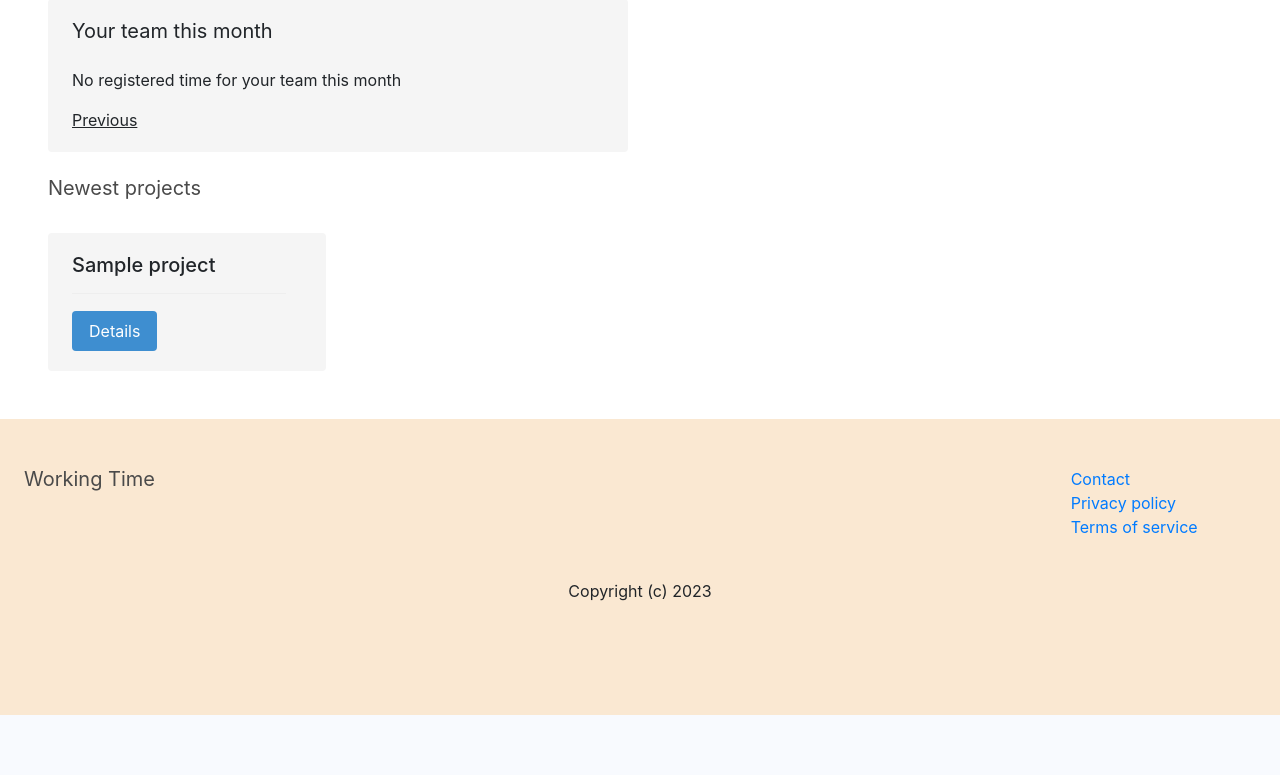
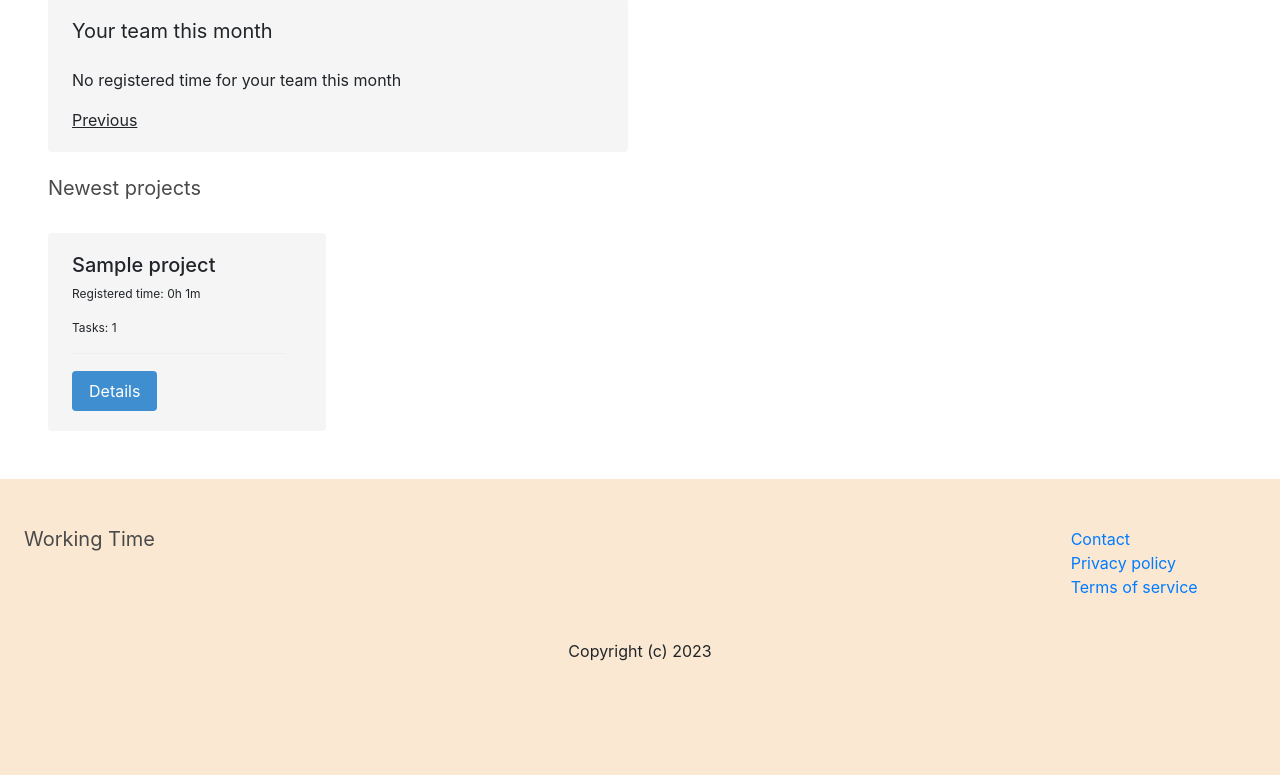
Before and after one commit to dinocom33/workingtime, a Django app: page /dashboard/ in a window 1280 px wide. Shown: the part 302-1077 px from the top of the page. Before the commit the page ends 1017 px from the top, so only its background shows below. Run offline with Django 4.2, Linux system fonts and the light colour scheme; a user stored in the database is signed in; tables that the repository leaves empty hold one stand-in row (values such as "Sample post"); some libraries are stand-ins or nearby versions.

Commit message:
Add new functionality

```diff
--- a/apps/dashboard/templates/dashboard/dashboard.html
+++ b/apps/dashboard/templates/dashboard/dashboard.html
@@ -125,8 +125,16 @@
             <div class="column is-3">
                 <div class="notification">
                     <h2 class="is-size-5">{{ project.title }}</h2>
+                    <p class="is-size-7">Registered time: {{ project.registered_time|format_minutes }}</p>
+                    <p class="is-size-7">Tasks: {{ project.num_tasks_todo }}</p>
                     <hr>
                     <a href="{% url 'project:project' project.id %}" class="button is-info">Details</a>
+                </div>
+            </div>
+        {% empty %}
+            <div class="column is-3">
+                <div class="notification">
+                    <p>No project</p>
                 </div>
             </div>
         {% endfor %}
```
